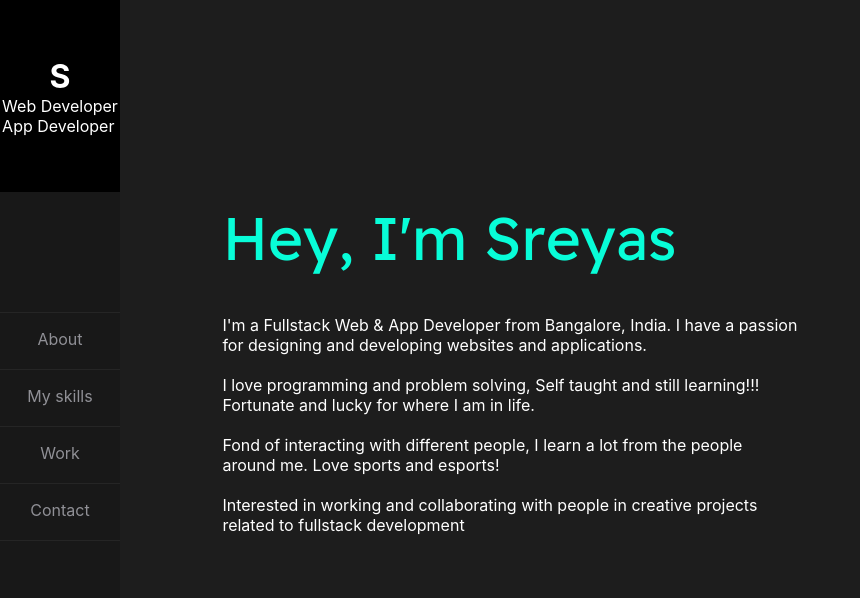
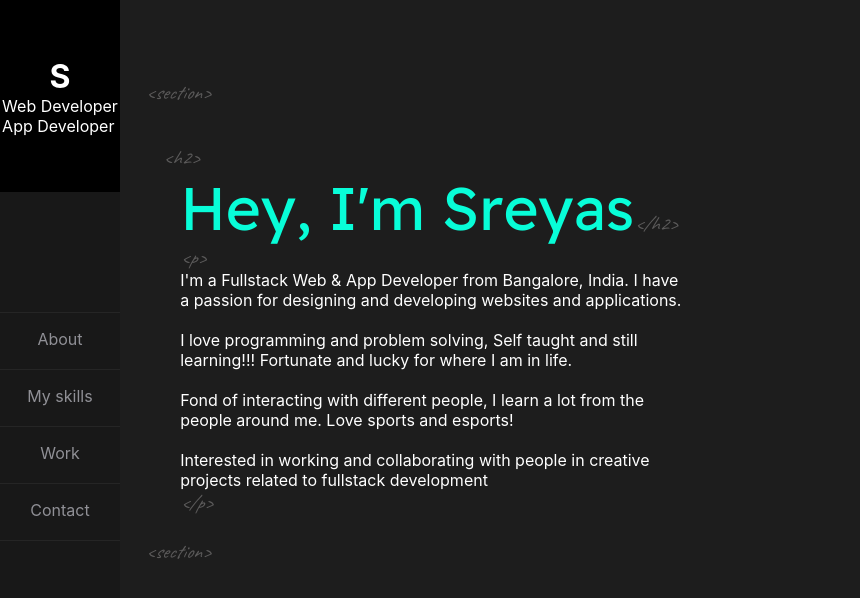
Before and after one commit to sreyasqb/profile-website, a React (Create React App) app: page /about in a window 1280 px wide. Shown: the top 598 px of the page, without its empty margins (0-860 px from the left). Built offline with nearby package versions, Linux system fonts and the light colour scheme.

Commit message:
about page done

```diff
--- a/src/pages/AboutPage.js
+++ b/src/pages/AboutPage.js
@@ -4,9 +4,12 @@ const AboutPage = (props) => {
   return (
     <div className={classes.aboutpage}>
       <div className={classes.sidedisp}>
-        <SideBar/>
+        <SideBar />
       </div>
       <div className={classes.content}>
+        <h5>&lt;section&gt;</h5>
+        <h5 style={{ paddingLeft: "3%", paddingTop: "5vh" }}>&lt;h2&gt;</h5>
+        <div className={classes.abouttitle}>
           <span>H</span>
           <span>e</span>
           <span>y</span>
@@ -19,7 +22,11 @@ const AboutPage = (props) => {
           <span>y</span>
           <span>a</span>
           <span>s</span>
-        <p style={{ paddingTop: "5vh" }} />
+          <h5 style={{ paddingLeft: "0", display: "inline-block" }}>
+            &lt;/h2&gt;
+          </h5>
+          <h5 style={{ paddingLeft: "0" }}>&lt;p&gt;</h5>
+
           <p>
             I'm a Fullstack Web & App Developer from Bangalore, India. I have a
             passion for designing and developing websites and applications.
@@ -39,6 +46,9 @@ const AboutPage = (props) => {
             Interested in working and collaborating with people in creative
             projects related to fullstack development
           </p>
+          <h5 style={{ paddingLeft: "0" }}>&lt;/p&gt;</h5>
+        </div>
+        <h5 style={{paddingTop:"3vh"}}>&lt;section&gt;</h5>
       </div>
     </div>
   );
--- a/src/pages/AboutPage.module.css
+++ b/src/pages/AboutPage.module.css
@@ -1,15 +1,24 @@
-.aboutpage{
-  display:flex;
-
+.aboutpage {
+  display: flex;
 }
-.sidedisp{
-  display:none;
+.sidedisp {
+  display: none;
 }
 .content {
   width: 100%;
-  padding: 25vh 8%;
+  padding: 10vh 2%;
 }
-.content span {
+.content h5 {
+  font-family: "Caveat", cursive;
+  color: rgb(92, 91, 91);
+  font-size: 20px;
+  font-weight: 100;
+  font-style: italic;
+}
+.abouttitle{
+  padding:0 6%;
+}
+.abouttitle span {
   display: inline-block;
   font-family: "Readex Pro", sans-serif;
   font-stretch: ultra-expanded;
@@ -17,12 +26,13 @@
   font-size: 35px;
   transition: all 1s ease-in;
 }
-.content span:hover {
+.abouttitle span:hover {
   -webkit-animation: rubberband 0.8s linear;
 }
-.content p {
+.abouttitle p {
   color: white;
 }
+
 @keyframes rubberband {
   0% {
     transform: scale(1);
@@ -40,16 +50,14 @@
     transform: scale(1);
   }
 }
-@media only screen and (min-width: 1024px){
-  .sidedisp{
-      display:block;
+@media only screen and (min-width: 1024px) {
+  .sidedisp {
+    display: block;
   }
-  .content span{
+  .content span {
     font-size: 60px;
-
   }
-  .content{
+  .content {
     width: 45%;
   }
-
 }
--- a/src/pages/HomePage.js
+++ b/src/pages/HomePage.js
@@ -79,7 +79,7 @@ const HomePage = (props) => {
         <h5>&lt;html&gt;</h5>
         <h5 style={{ padding: "0 2%" }}>&lt;body&gt;</h5>
         <h5 style={{ padding: "12vh 0 0 3%" }}>&lt;h1&gt;</h5>
-        <div className={classes.title}>
+        <div className={classes.hometitle}>
           <span>H</span>
           <span>e</span>
           <span>y</span>
@@ -117,7 +117,7 @@ const HomePage = (props) => {
         </div>
         <h5 style={{ paddingLeft: "3%" }}>&lt;/h1&gt;</h5>
         <h5 style={{ paddingLeft: "3%" }}>&lt;p&gt;</h5>
-        <p>Flutter, ReactJs & Express Developer</p>
+        <p id={classes.specialText}>Flutter, ReactJs & Express Developer</p>
         <h5 style={{ paddingLeft: "3%" }}>&lt;/p&gt;</h5>
         <button>Contact me!</button>
       </div>
--- a/src/pages/HomePage.module.css
+++ b/src/pages/HomePage.module.css
@@ -17,9 +17,9 @@
   font-weight: 100;
   font-style: italic;
 }
-.content p{
+#specialText{
   padding-left:6%;
-  font-size:10px;
+  font-size:20px;
   color:grey;
   letter-spacing:3px;
   font-weight: 400;
@@ -29,10 +29,10 @@
   color:#08fdd8;
 }
 
-.title{
+.hometitle{
   padding:0 6%;
 }
-.title span {
+.hometitle span {
   display: inline-block;
   font-family: "Readex Pro", sans-serif;
   font-weight:900;
@@ -94,7 +94,7 @@
   .sidedisp{
       display:block;
   }
-  .title span{
+  .hometitle span{
     font-size: 80px;
   }
   .content p{
```
Lines whose indentation alone changed are shown as unchanged.
